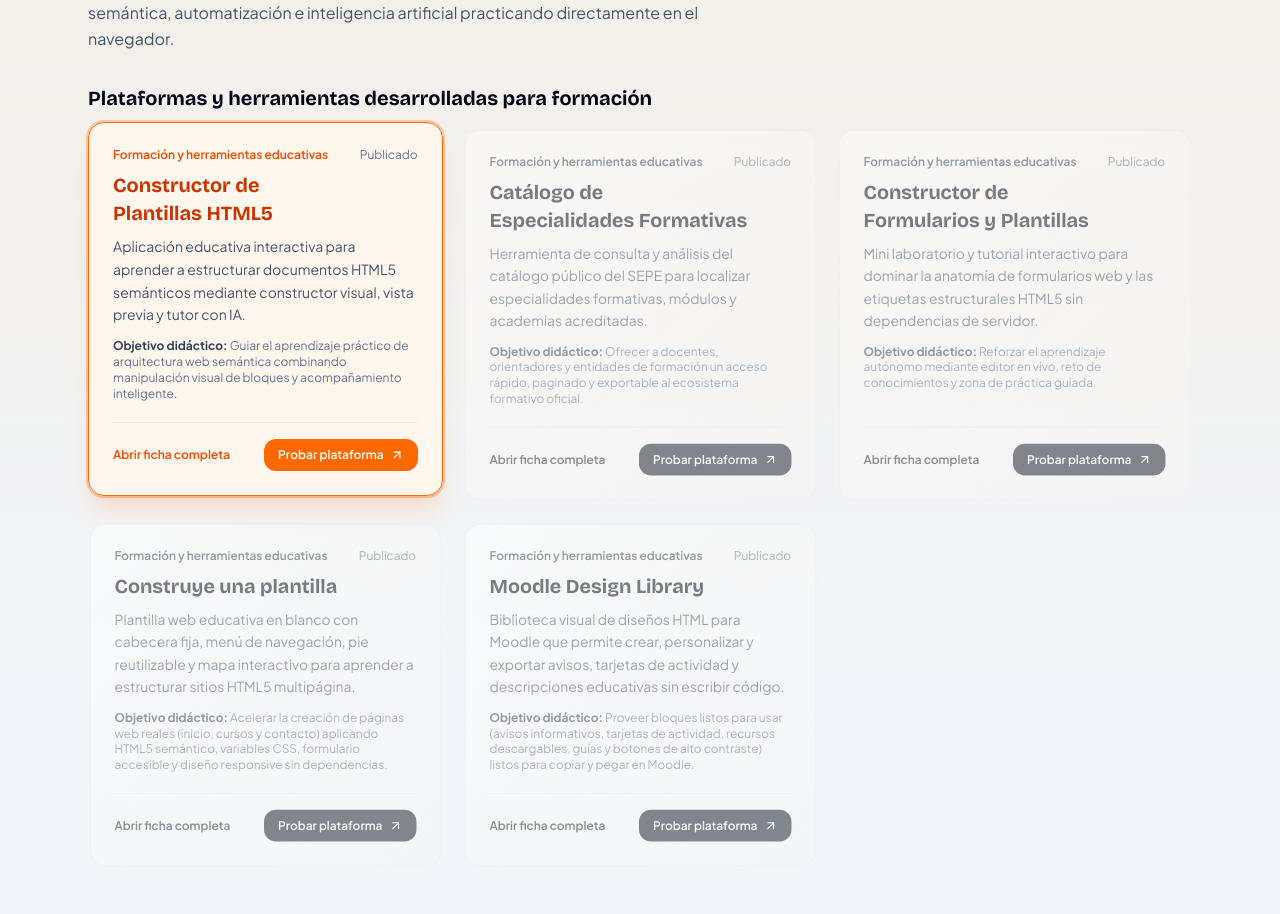
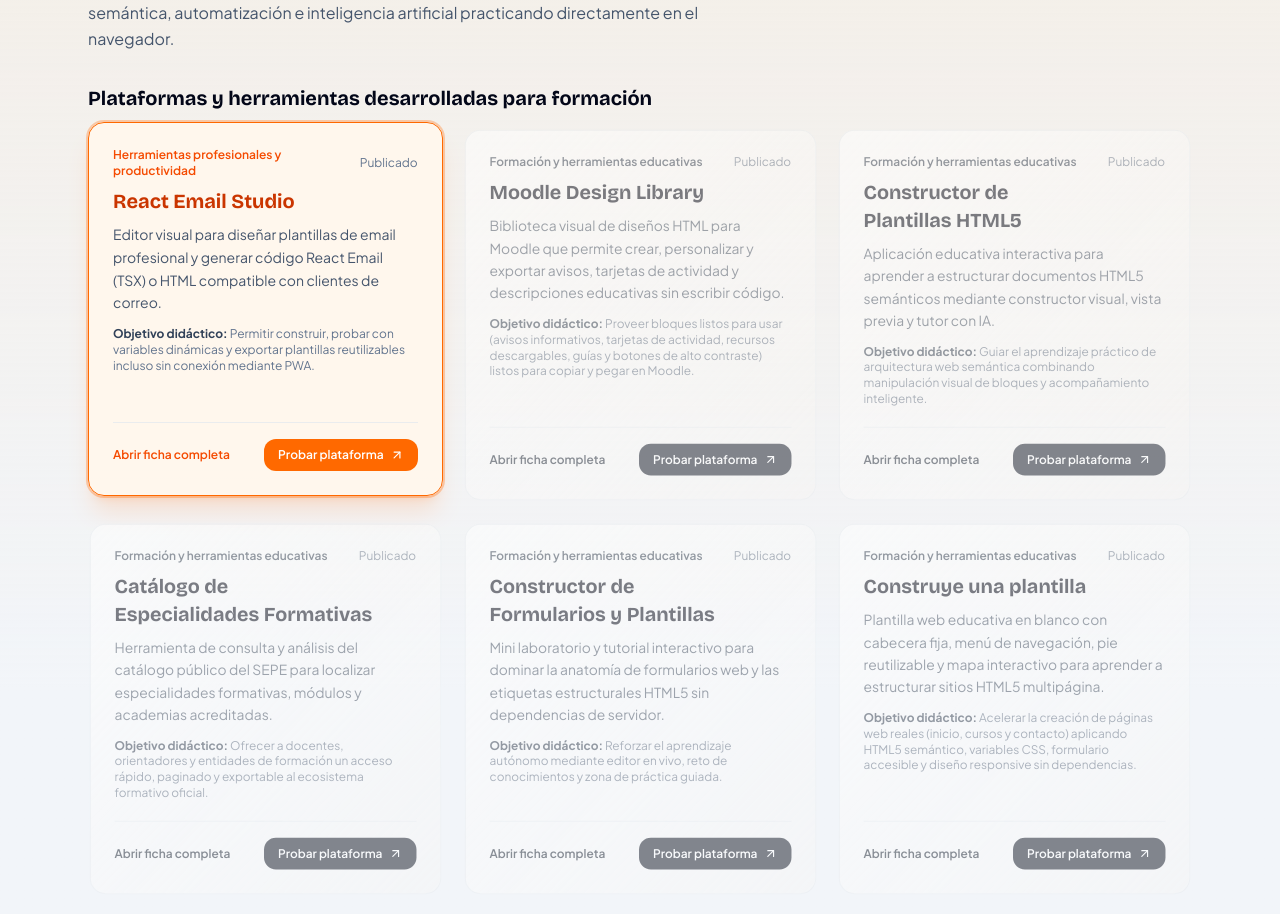
Before and after one commit to IvBanzaga/Portfolio-Docente, a React (Vite) app: page / in a window 1280 px wide. Shown: the part 1260-2174 px from the top of the page. Built offline with nearby package versions, Linux system fonts and the light colour scheme.

Commit message:
feat(projects): update domain and sorting for teaching projects
Change React Email Studio domain to dual and reorder teaching project priority to highlight recent tools.

```diff
--- a/src/components/TeachingSection.tsx
+++ b/src/components/TeachingSection.tsx
@@ -69,9 +69,13 @@ export function TeachingSection({
   const edProjects = projects
     .filter((p) => p.domain === 'docencia' || p.domain === 'dual')
     .sort((a, b) => {
-      if (a.id === 'htmlab') return -1;
-      if (b.id === 'htmlab') return 1;
-      return 0;
+      const priority = (id: string) => {
+        if (id === 'react-email-studio') return 0;
+        if (id === 'moodle-design') return 1;
+        if (id === 'htmlab') return 2;
+        return 3;
+      };
+      return priority(a.id) - priority(b.id);
     });
 
   const visiblePillars =
--- a/src/data/projects.ts
+++ b/src/data/projects.ts
@@ -6,7 +6,7 @@ export const PROJECTS: Project[] = [
     title: 'React Email Studio',
     subtitle: 'Editor visual de correos con sincronización TSX/HTML y modo PWA',
     category: 'Herramientas profesionales y productividad',
-    domain: 'web',
+    domain: 'dual',
     status: 'Publicado',
     featured: true,
     visualKind: 'email-studio',
```
